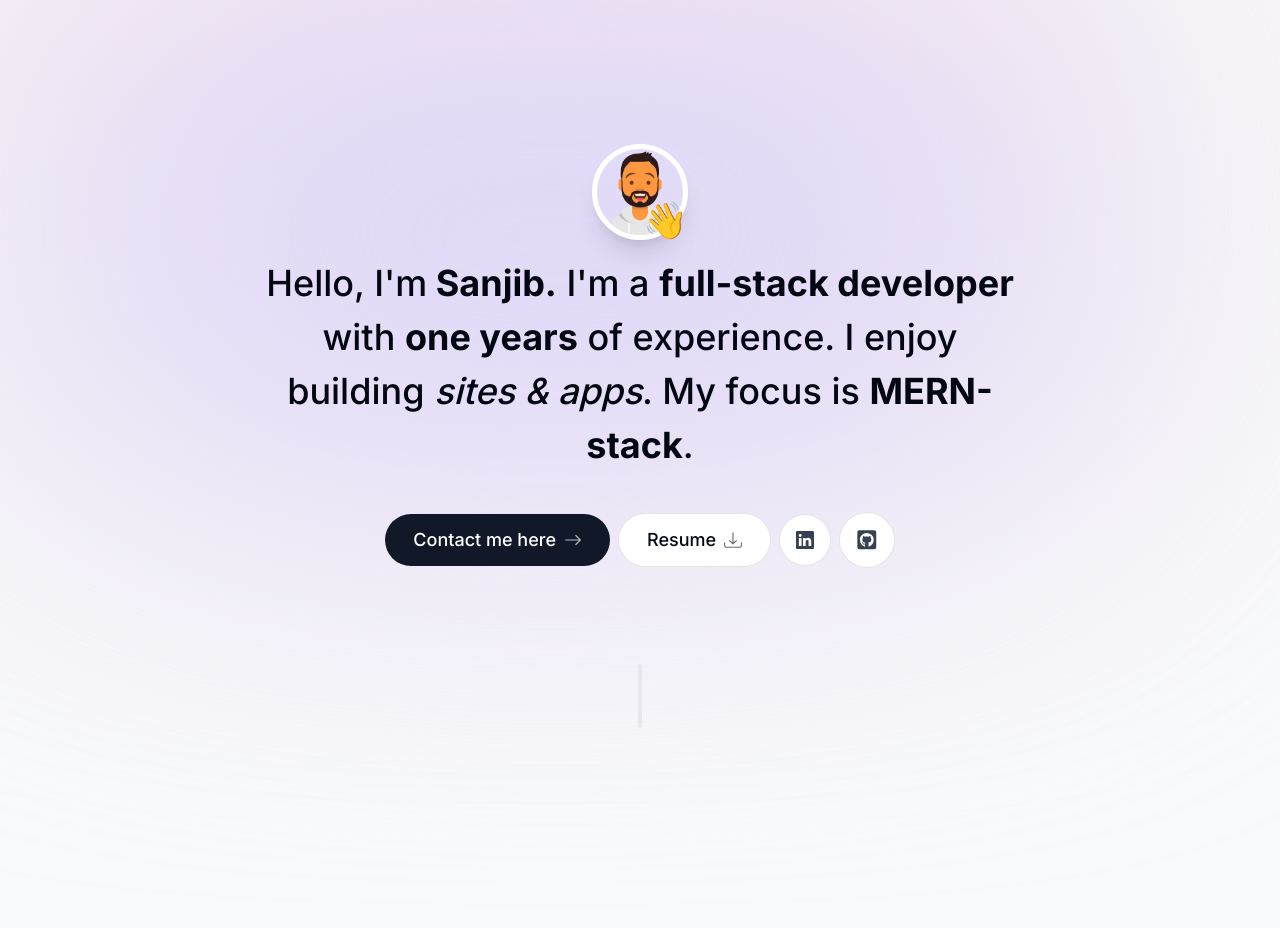
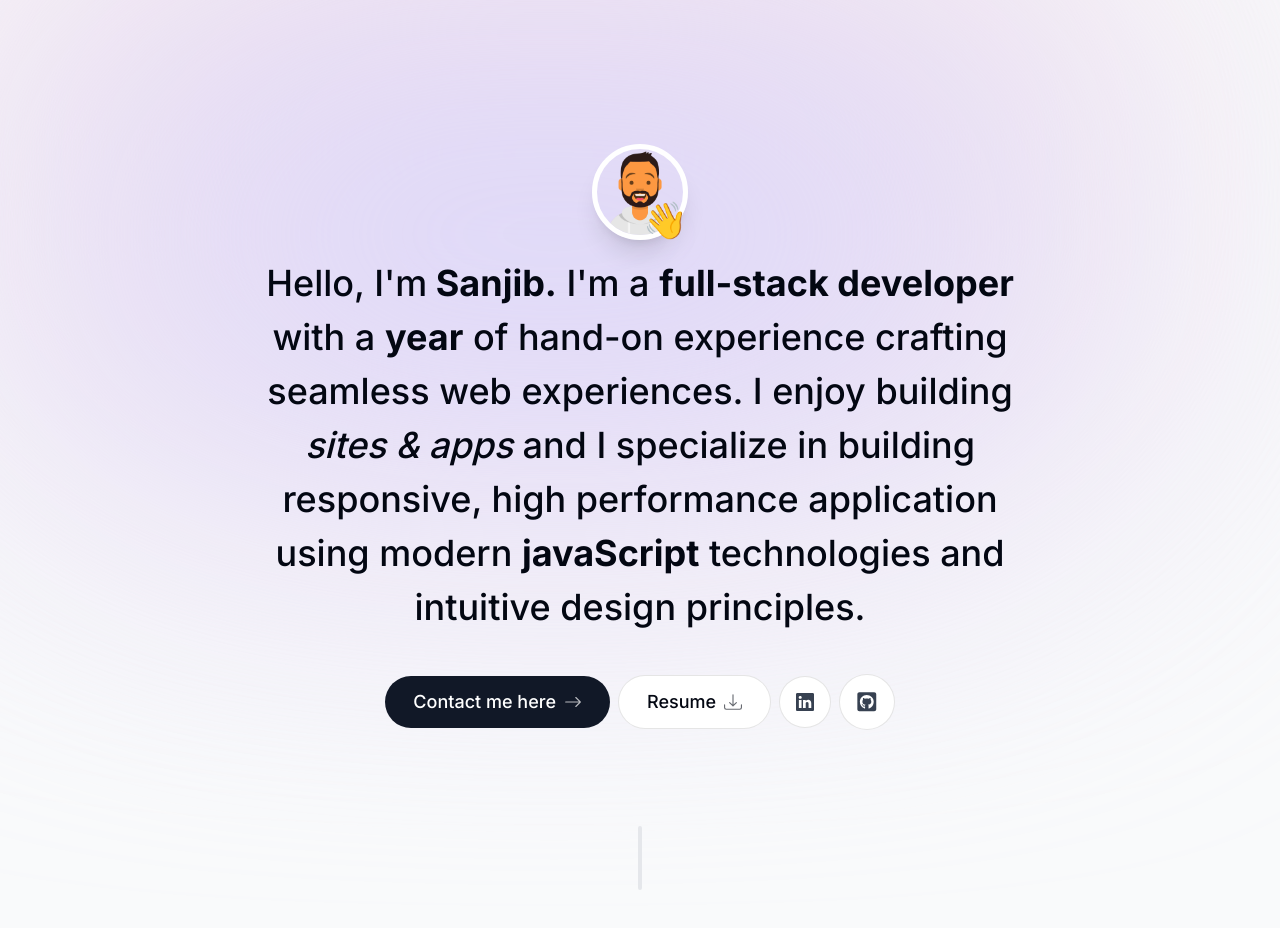
Before and after one commit to sanjib-12/my-portfolio, a Next.js app: page / in a window 1280 px wide. Shown: the top 928 px of the page. Built offline with nearby package versions, Linux system fonts and the light colour scheme.

Commit message:
modified the intro paragraph

```diff
--- a/components/intro.tsx
+++ b/components/intro.tsx
@@ -55,10 +55,9 @@ export default function Intro() {
             animate={{ opacity: 1, y: 0 }}
          >
             Hello, I'm<span className="font-bold"> Sanjib.</span> I'm a{" "}
-            <span className="font-bold">full-stack developer</span> with{" "}
-            <span className="font-bold">one years</span> of experience. I enjoy
-            building <span className="italic">sites & apps</span>. My focus is{" "}
-            <span className="font-bold">MERN-stack</span>.
+            <span className="font-bold">full-stack developer</span> with a{" "}
+            <span className="font-bold">year</span> of hand-on experience crafting seamless web experiences. I enjoy
+            building <span className="italic">sites & apps</span> and I specialize in building responsive, high performance application using modern <span className="font-bold">javaScript</span> technologies and intuitive design principles.
          </motion.p>
 
          <motion.div
```
